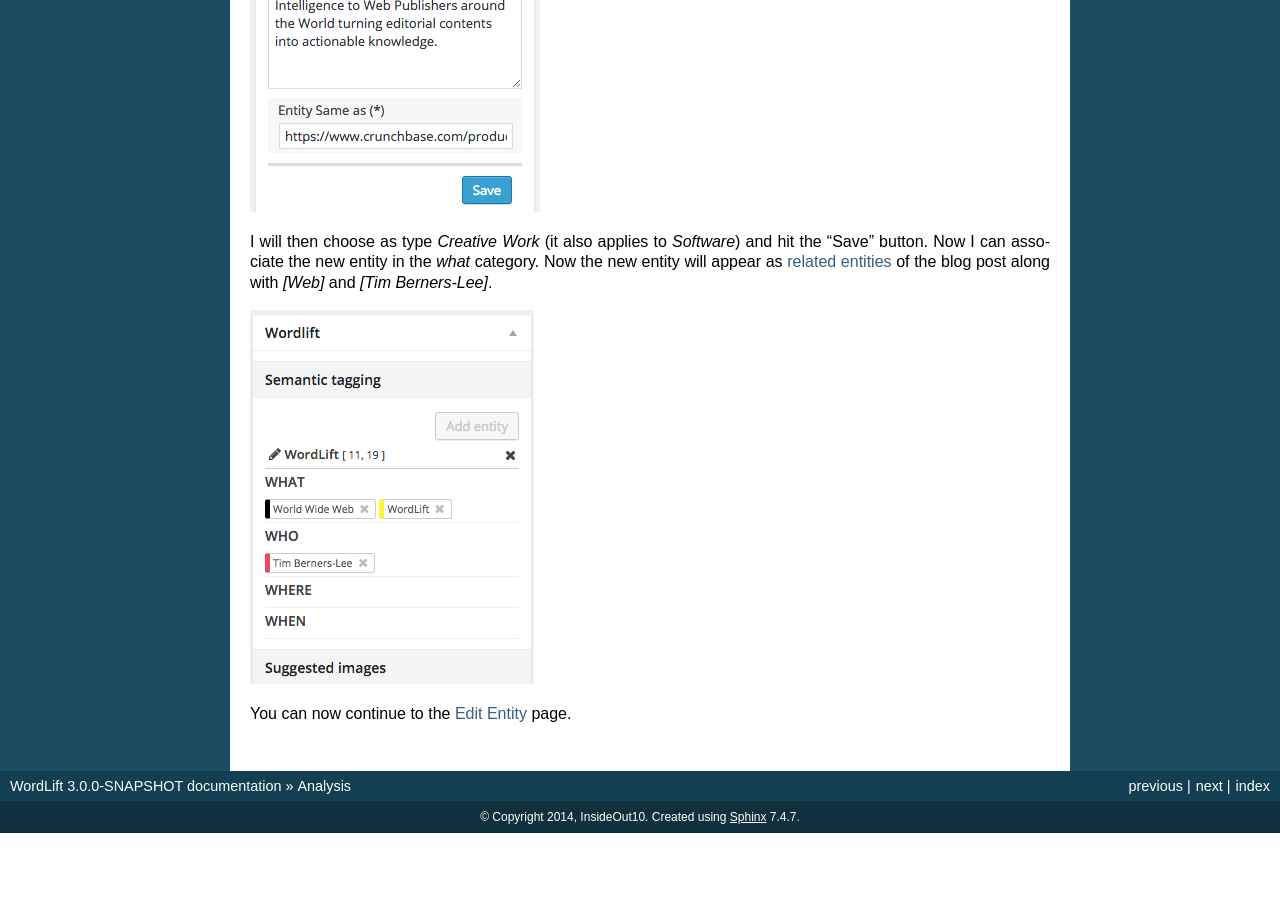
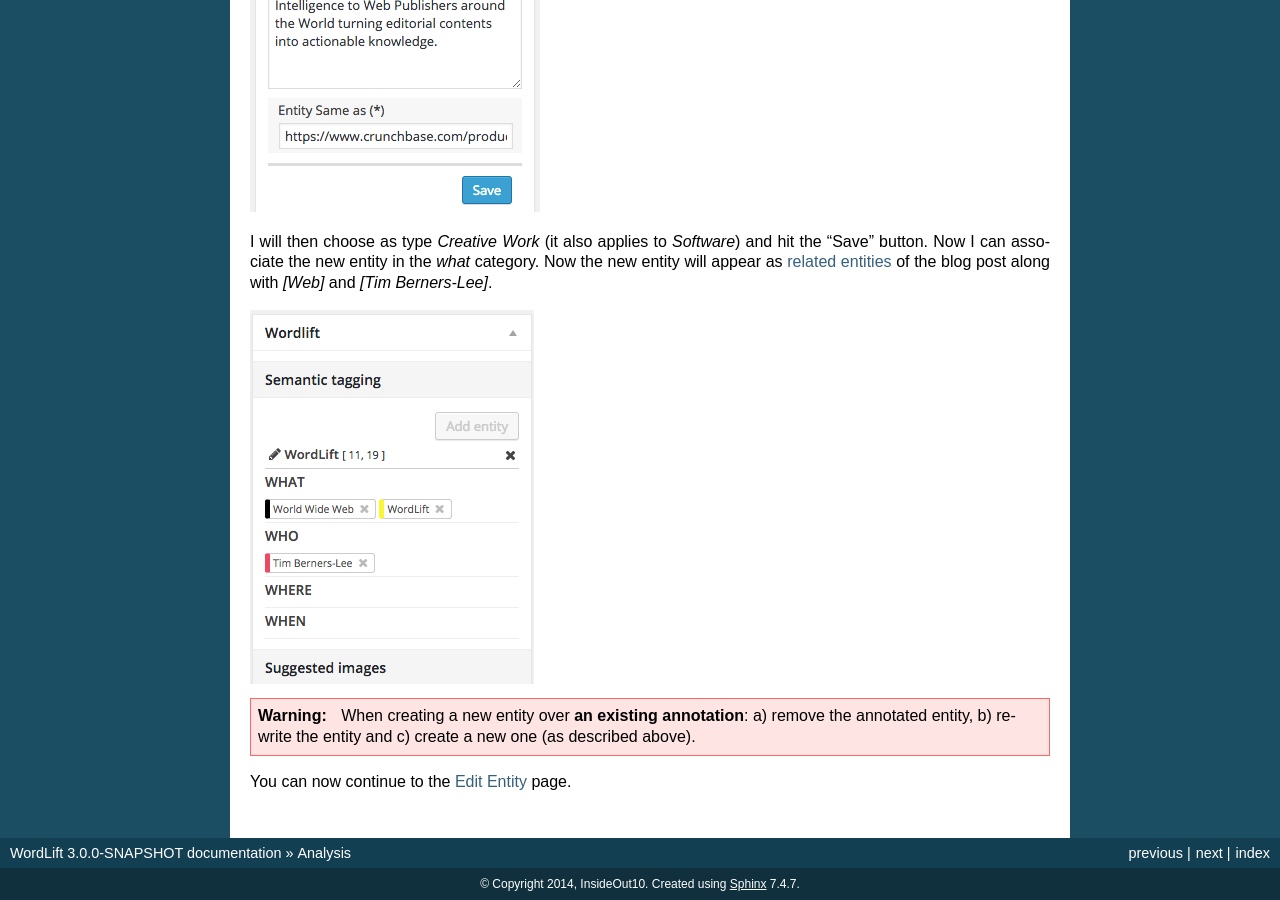
Before and after one commit to insideout10/wordlift-docs, a Sphinx documentation site: the page built from docs/analysis.rst, in a window 1280 px wide and 900 px high, scrolled down 7936 px. Built offline with Sphinx 7.4.7, drawn with Linux system fonts in a browser that asks for light colours; before the commit the page ends 8769 px from its top, so only the background shows below that.

Commit message:
update on analysis and entity types

```diff
--- a/docs/analysis.rst
+++ b/docs/analysis.rst
@@ -176,4 +176,10 @@
 
 .. image:: /images/wordlift-content-analysis-new-entity-creation2.png
 
+.. warning::
+
+    When creating a new entity over **an existing annotation**: a) remove the annotated entity, b) re-write the entity and c) create a new one (as described above).
+
+
+
 You can now continue to the :doc:`edit-entity` page.
--- a/docs/edit-entity.rst
+++ b/docs/edit-entity.rst
@@ -57,7 +57,7 @@
 +--------------+--------------------+----------------------------+-------------------+
 | Place        |Entities            |Name,Description,Image,     | Place_            |
 |              |with a physical     |Type,URL,SameAs,            |                   |
-|              |extension.	    |additionalType,Geo.         |                   |
+|              |extension.	    |additionalType,Geo.             |                   |
 +--------------+--------------------+----------------------------+-------------------+
 | Event        |An event happening  |Name,Description,Image,     | Event_            |
 |              |in a specific time  |Type,URL,SameAs,            |                   |
@@ -67,6 +67,10 @@
 | Organization |An Organization.    |Name,Description,Image,     | Organization_     |
 |              |                    |Type,URL,SameAs,            |                   |
 |              |                    |additionalType.             |                   |
++--------------+--------------------+----------------------------+-------------------+
+| Local        |A physical business |Name,Description,Image,     | LocalBusiness_    |
+| Business	   |or branch of an     |Type,URL,SameAs,Address     |                   |
+|              |organization.       |Founder,Geo.                |                   |
 +--------------+--------------------+----------------------------+-------------------+
 | Creative     |The most generic    |Name,Description,Image,     | CreativeWork_     |
 | Work	       |kind of Creative    |Type,URL,SameAs,            |                   |
```
